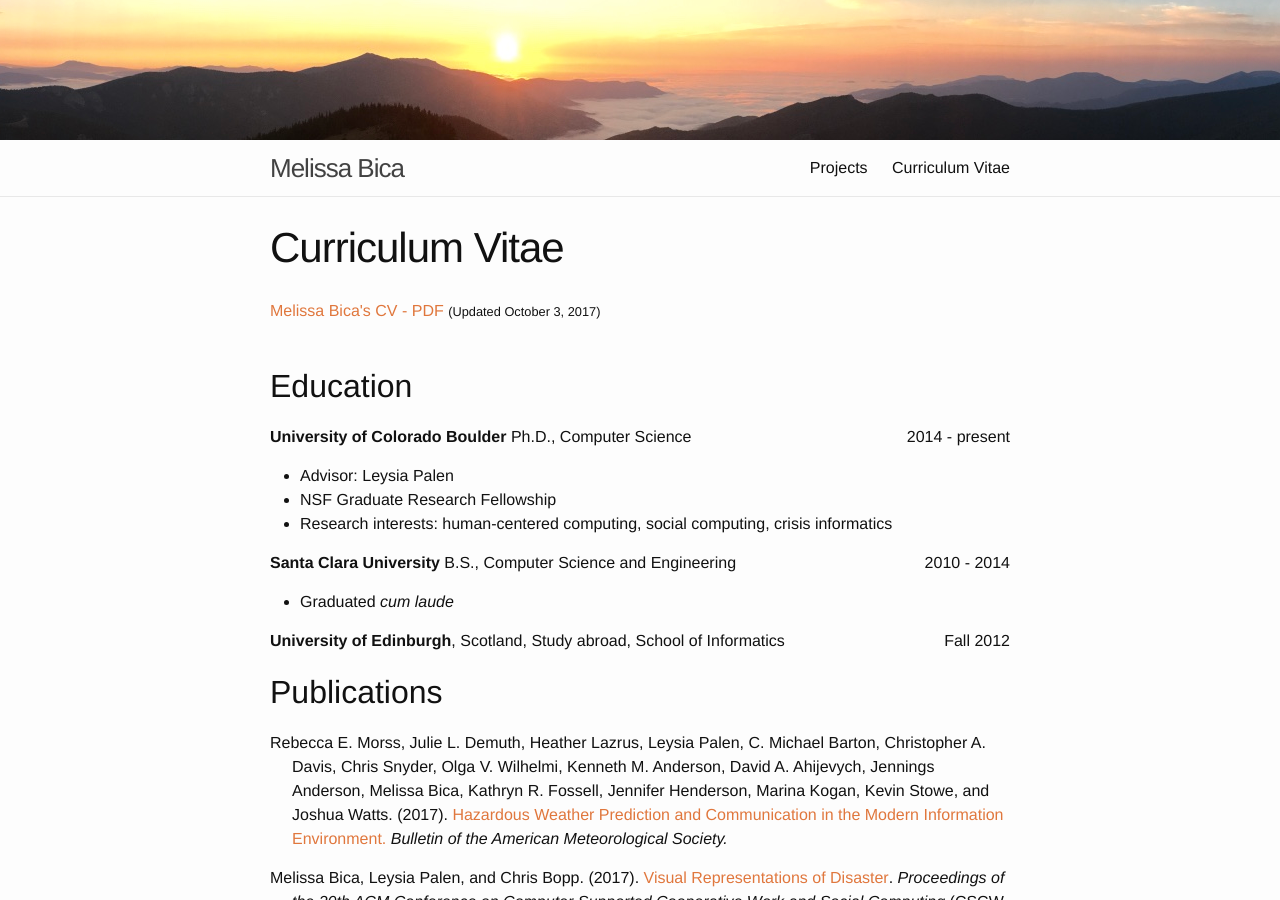
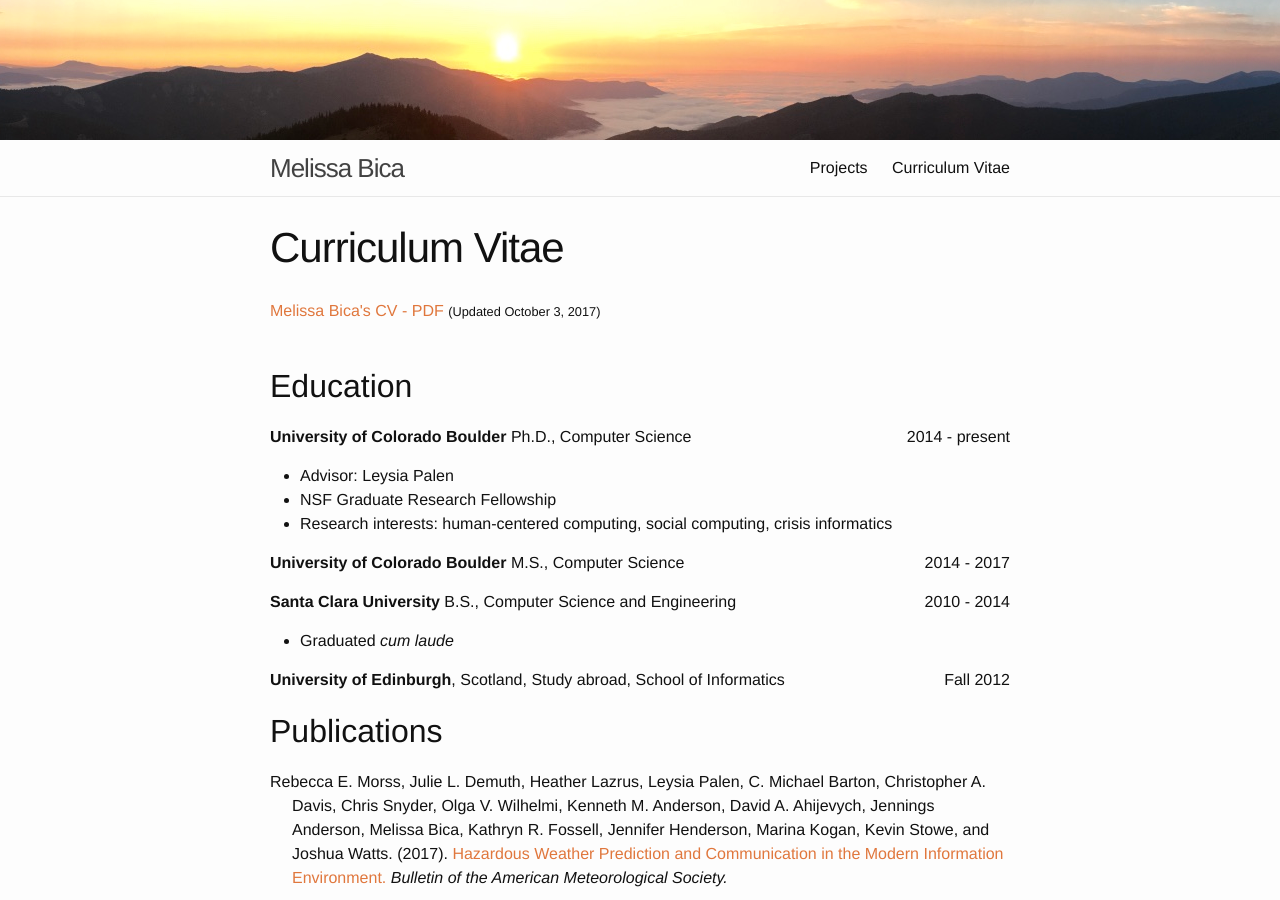
Before and after one commit to melissabica/melissabica.github.io, a Jekyll site: the page built from 3-cv.md, in a window 1280 px wide and 900 px high. Built offline with Jekyll 4.4.1, drawn with Linux system fonts in a browser that asks for light colours; nearby versions of some CDN libraries; comment, search, counter and statistics services are not loaded.

Commit message:
added MS to CV

```diff
--- a/3-cv.md
+++ b/3-cv.md
@@ -18,6 +18,9 @@ permalink: /cv/
 * Advisor: Leysia Palen
 * NSF Graduate Research Fellowship
 * Research interests: human-centered computing, social computing, crisis informatics
+
+<p class="alignright">2014 - 2017</p>
+**University of Colorado Boulder**  M.S., Computer Science
 
 <p class="alignright">2010 - 2014</p>
 **Santa Clara University**  B.S., Computer Science and Engineering
```
